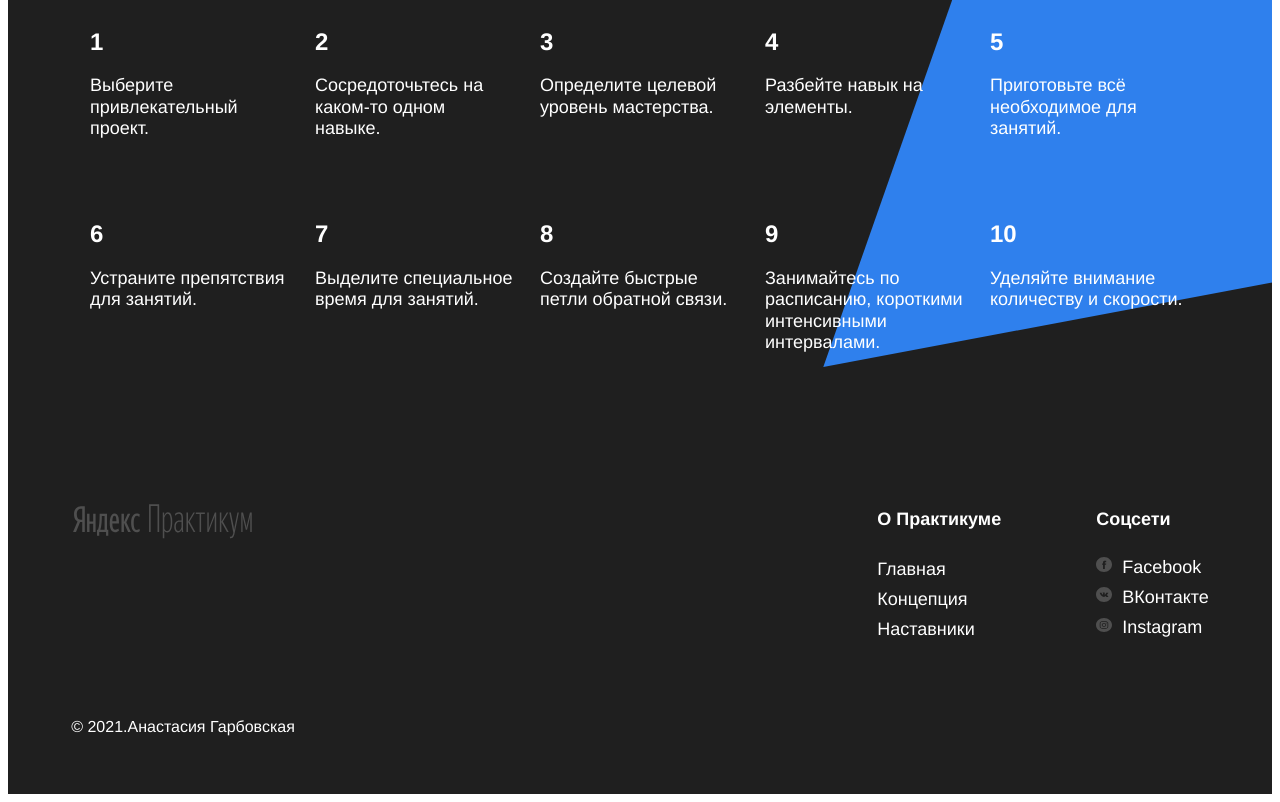
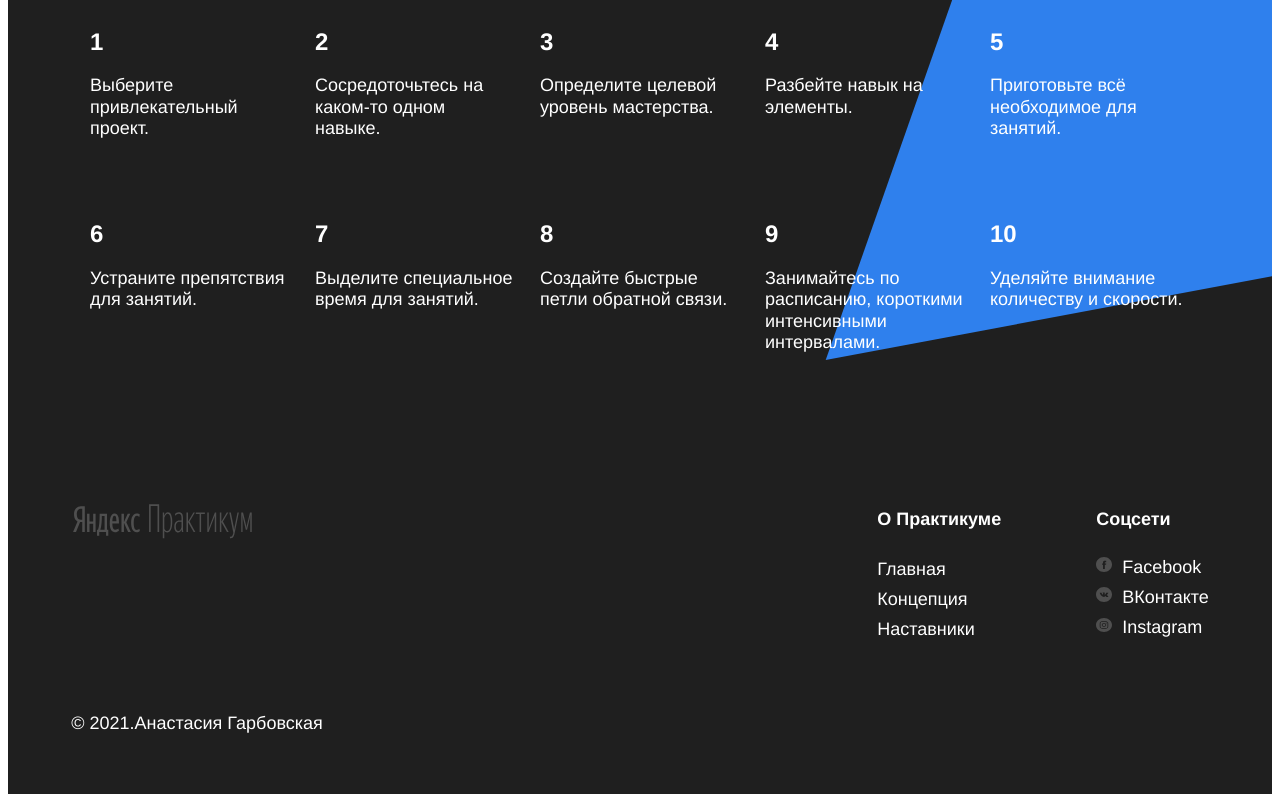
Before and after one commit to Garbovskayaaa/how-to-learn, a plain HTML site: page index.html in a window 1280 px wide. Shown: the part 3294-4096 px from the top of the page. Drawn offline with Linux system fonts and the light colour scheme.

Commit message:
displey_grid

```diff
--- a/index.html
+++ b/index.html
@@ -64,7 +64,7 @@
         <h2 class="feynman__title">Метод Фейнмана</h2>
         <p class="feynman__subtitle">Выучить и не забыть.</p>
         <a class="feynman__link" href="#">Подробнее &rarr; </a>
-        <div class="feynman__img"></div>
+        <img class="feynman__img" src="./images/feynman.png"></img>
       </section>
 
       <section class="kaufman">
@@ -98,14 +98,14 @@
           <div class="table__cell_theme_dark"><div class="table__headiding_theme_dark">10</div><div class="table__text_theme_dark">Уделяйте внимание количеству и скорости.
           </div></div>
         </div>
-      <div class="kaufman__trianqle"></div>
+      <img class="kaufman__trianqle" src="./images/kaufman-triangle.svg"></img>
       </section>
     </main>
     <footer class="footer">
       <div class="footer__columns">
         <div class="footer__content_copyright">
           <img class="logo__place_header_theme_dark" src="./images/logo_place_footer.svg" alt="Логотип Яндекс Практикум">
-          <div class="footer__author">&copy; 2021.Анастасия Гарбовская</div>
+          <h4 class="footer__author">&copy; 2021.Анастасия Гарбовская</h4>
         </div>
         <div class="footer__column_content_info">
           <h3 class="footer__column-heading">О Практикуме</h3>
--- a/styles/style.css
+++ b/styles/style.css
@@ -244,7 +244,6 @@
   left: 0;
   bottom: 0;
   z-index: 0;
-  background-image: url(/how-to-learn/images/feynman.png);
 }
 
 
@@ -322,7 +321,6 @@
 .kaufman__trianqle{
   width: 877px;
   height: 877px;
-  background-image: url(/how-to-learn/images/kaufman-triangle.svg);
   position: absolute;
   top: 0;
   right: -210px;
@@ -330,9 +328,9 @@
 }
 
 .footer{
-  display: flex;
+  display: grid;
+
   min-height: 350px;
-  margin: auto;
   background-color: #1f1f1f;
   color: white;
 }
@@ -351,12 +349,10 @@
 
 .footer__content_copyright{
   flex-basis: 711px;
-  position: relative;
-  display: flex;
+  display: grid;
 }
 
 .footer__column_content_info{
-  display: flex;
   flex-direction: column;
   justify-content: flex-start;
 }
@@ -367,8 +363,6 @@
 }
 
 .footer__column-heading{
-  display: flex;
-  position: relative;
   margin-top: 0;
   margin-bottom: 0;
   justify-content: flex-start;
@@ -378,14 +372,11 @@
 }
 
 .footer__column-links{
-  position: relative;
   list-style-type: none;
   margin-left: 0;
   padding-left: 0;
-  display: flex;
   margin-top: 20px;
   margin-bottom: 16px;
-  flex-direction: column;
   justify-content: flex-start;
   line-height: 30px;
   font-size: 18px;
@@ -393,7 +384,6 @@
 }
 
 .logo__place_header_theme_dark{
-  position: relative;
   height: 35px;
   width: 183px;
   top: 0px;
@@ -401,9 +391,14 @@
 }
 
 .footer__author{
-  position: absolute;
-  bottom: 0;
-  margin: 18px 0 18px 0;
+  font-size: 18px;
+  line-height: 25px;
+  font-weight: normal;
+  margin-bottom: 18px;
+  margin-top: 18px;
+  justify-items: left;
+  align-items: end;
+  display: grid;
 }
 
 .footer__social-icon{
```
